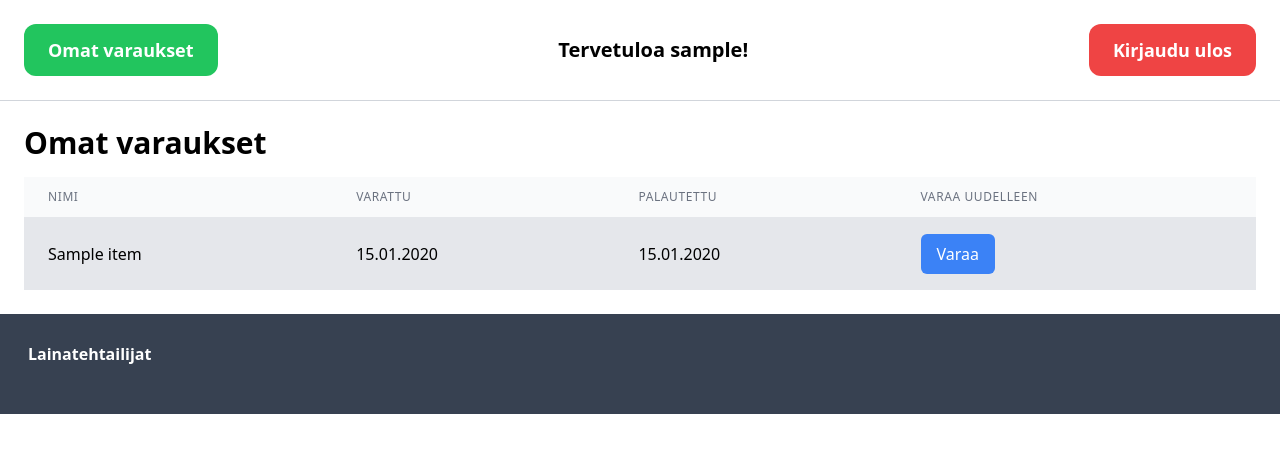
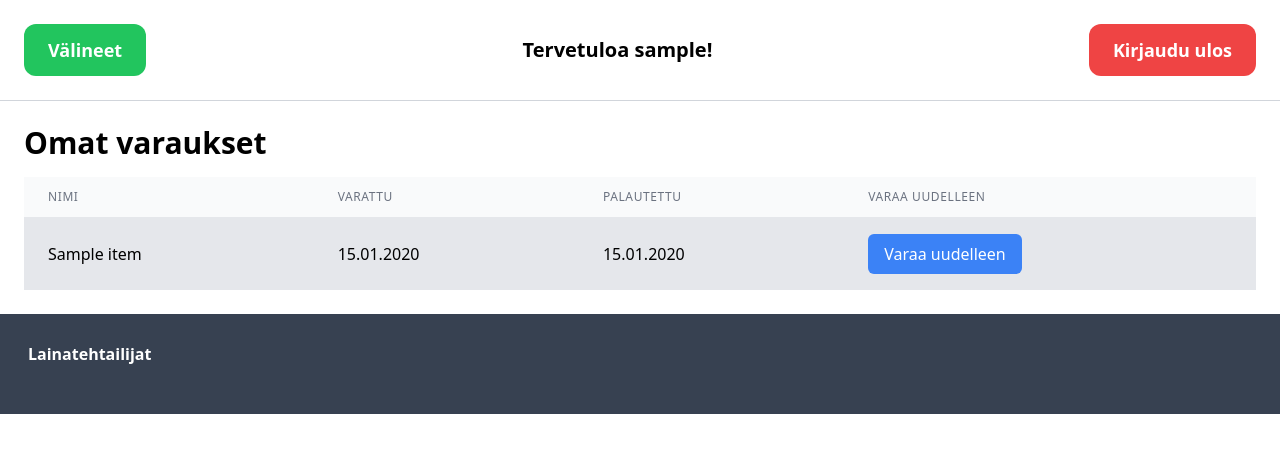
Before and after one commit to Teemu-Kostamo/lainatehtailijat, a Django app: page /reservations/ in a window 1280 px wide. Shown: the top 453 px of the page. Run offline with Django 5.2, Linux system fonts and the light colour scheme; a user stored in the database is signed in; tables that the repository leaves empty hold one stand-in row (values such as "Sample post"); some libraries are stand-ins or nearby versions.

Commit message:
Omat varaukset-Välineet -nappuloiden näkyvyyssäännöt. Muutettu varaa/palauta nappuloiden näkyvyyssääntöjä

```diff
--- a/lainatehtailijat/lainatehdas/templates/lainatehdas/base.html
+++ b/lainatehtailijat/lainatehdas/templates/lainatehdas/base.html
@@ -10,7 +10,12 @@
         <body>
             <nav class="py-6 px-6 flex justify-between items-center border-b border-gray-300">
             {% if request.user.is_authenticated %}
-            <a href="{% url 'lainatehdas:reservations'%}" class="px-6 py-3 text-lg font-semibold bg-green-500 text-white rounded-xl hover:bg-green-700">Omat varaukset</a>
+                {% if request.path != '/reservations/' %}
+                <a href="{% url 'lainatehdas:reservations'%}" class="px-6 py-3 text-lg font-semibold bg-green-500 text-white rounded-xl hover:bg-green-700">Omat varaukset</a>
+                {% endif %}
+                {% if request.path != '/main/' %}
+                <a href="{% url 'lainatehdas:main'%}" class="px-6 py-3 text-lg font-semibold bg-green-500 text-white rounded-xl hover:bg-green-700">Välineet</a>
+                {% endif %}
             <a href="/" class="text-xl font-semibold">Tervetuloa {{request.user.username}}!</a>
             <div class="space-x-6">
                 <form id="logout-form" action="{% url 'lainatehdas:logout' %}" method="post">
--- a/lainatehtailijat/lainatehdas/templates/lainatehdas/reservations.html
+++ b/lainatehtailijat/lainatehdas/templates/lainatehdas/reservations.html
@@ -41,13 +41,13 @@
             {% csrf_token %}
             <button type= "submit" class="bg-green-500 text-white px-4 py-2 rounded-md">Palauta</button>
           </form>
-          {% endif %}
+        {% endif %}
       </td>
       <td class="px-6 py-4 whitespace-nowrap">
-        {% if reservation.date_returned %}
+        {% if reservation.item.item_avail == 'Va' %}
           <form method="POST" action="{% url 'lainatehdas:create_new_reservation' reservation.item.id %}">
             {% csrf_token %}
-            <button class="bg-blue-500 text-white px-4 py-2 rounded-md">Varaa</button>
+            <button class="bg-blue-500 text-white px-4 py-2 rounded-md">Varaa uudelleen</button>
           </form>
         {% endif %}
       </td>
```
